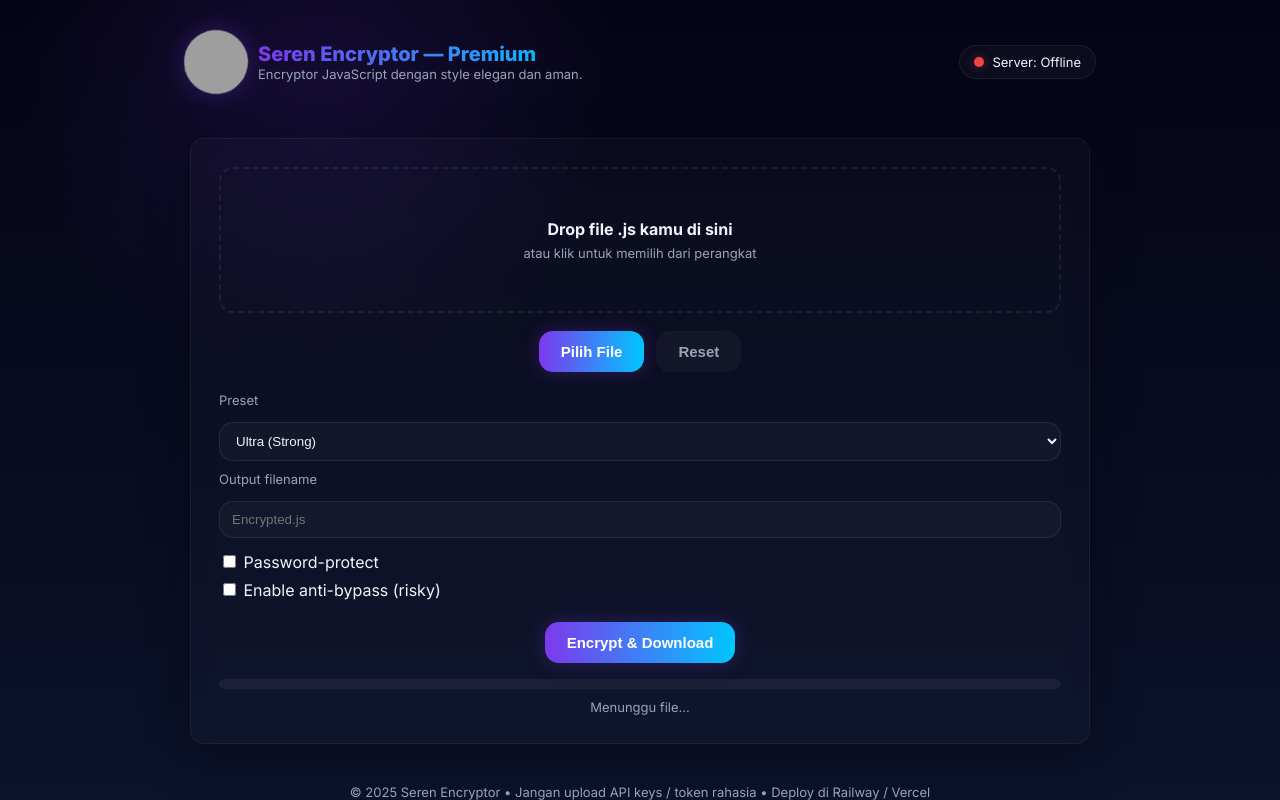
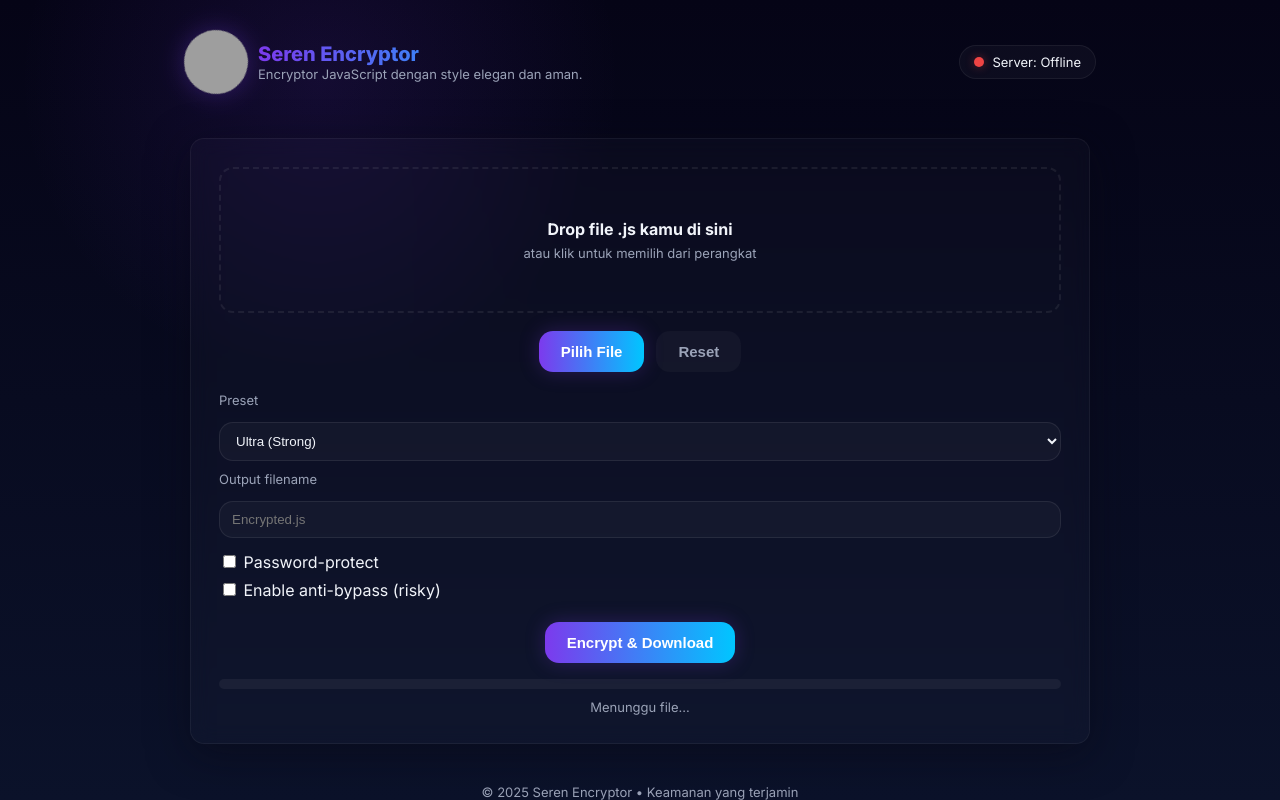
Before and after one commit to Ginra233/seren-encryptor, a website: page public/index.html in a window 1280 px wide. Drawn offline with Linux system fonts and the light colour scheme; no server answers; grey boxes are pictures that could not be loaded.

Commit message:
Update index.html

```diff
--- a/public/index.html
+++ b/public/index.html
@@ -2,7 +2,7 @@
 <head>
 <meta charset="UTF-8">
 <meta name="viewport" content="width=device-width,initial-scale=1">
-<title>Seren Encryptor — Premium</title>
+<title>Seren Encryptor</title>
 <link href="https://fonts.googleapis.com/css2?family=Inter:wght@400;600;700;800&display=swap" rel="stylesheet">
 <style>
   :root {
@@ -127,7 +127,7 @@
   <div class="logo-wrap">
     <div class="logo"><img src="https://files.catbox.moe/zuywml.jpg" alt="Seren Logo"></div>
     <div class="title-text">
-      <h1>Seren Encryptor — Premium</h1>
+      <h1>Seren Encryptor</h1>
       <p>Encryptor JavaScript dengan style elegan dan aman.</p>
     </div>
   </div>
@@ -172,7 +172,7 @@
   </div>  <div class="progress"><div class="bar" id="bar"></div></div>
   <div class="status" id="status">Menunggu file...</div>
 </main><footer>
-  <p>© 2025 Seren Encryptor • Jangan upload API keys / token rahasia • Deploy di Railway / Vercel</p>
+  <p>© 2025 Seren Encryptor • Keamanan yang terjamin</p>
 </footer><script>
 const dropzone = document.getElementById('dropzone');
 const fileInput = document.getElementById('fileInput');
```
